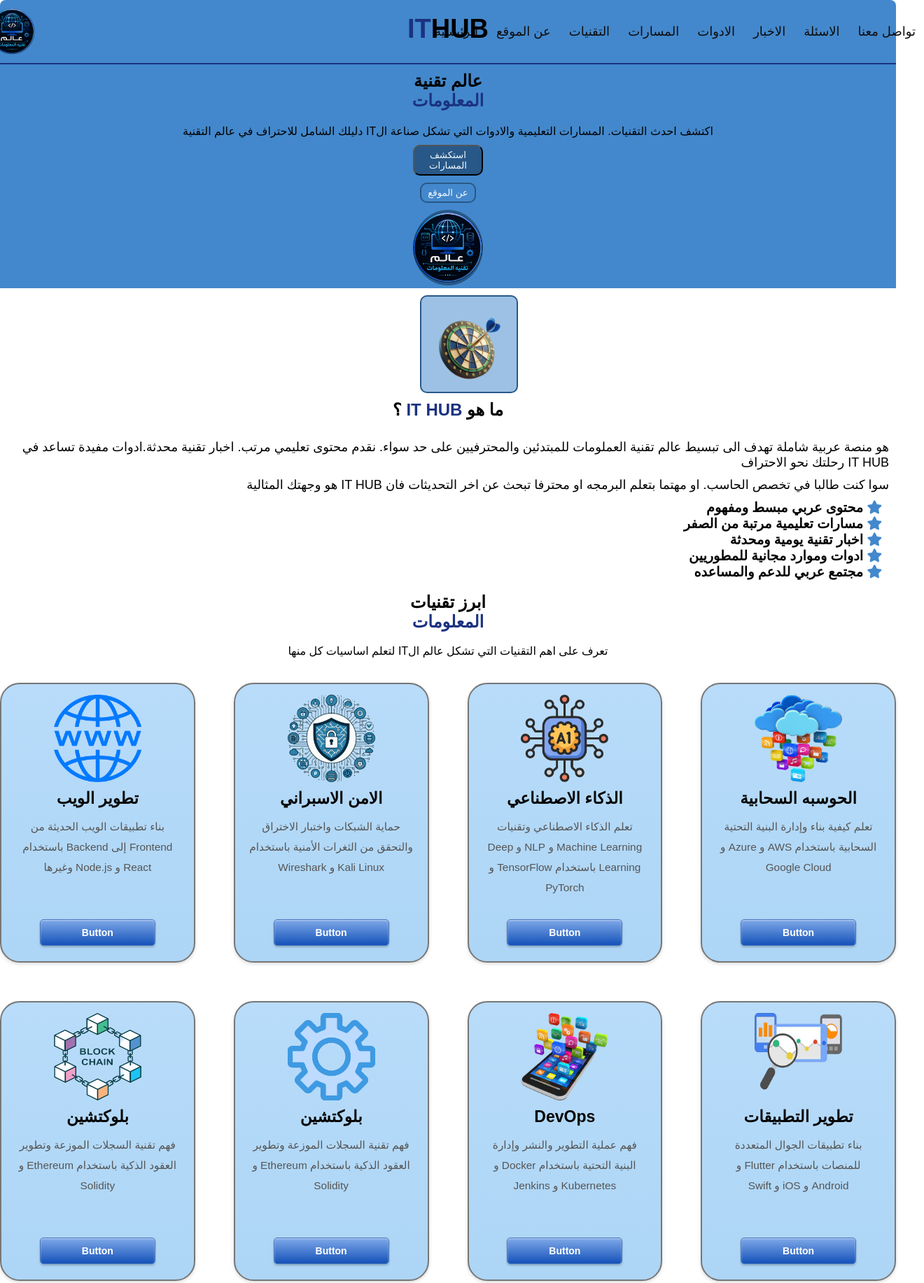
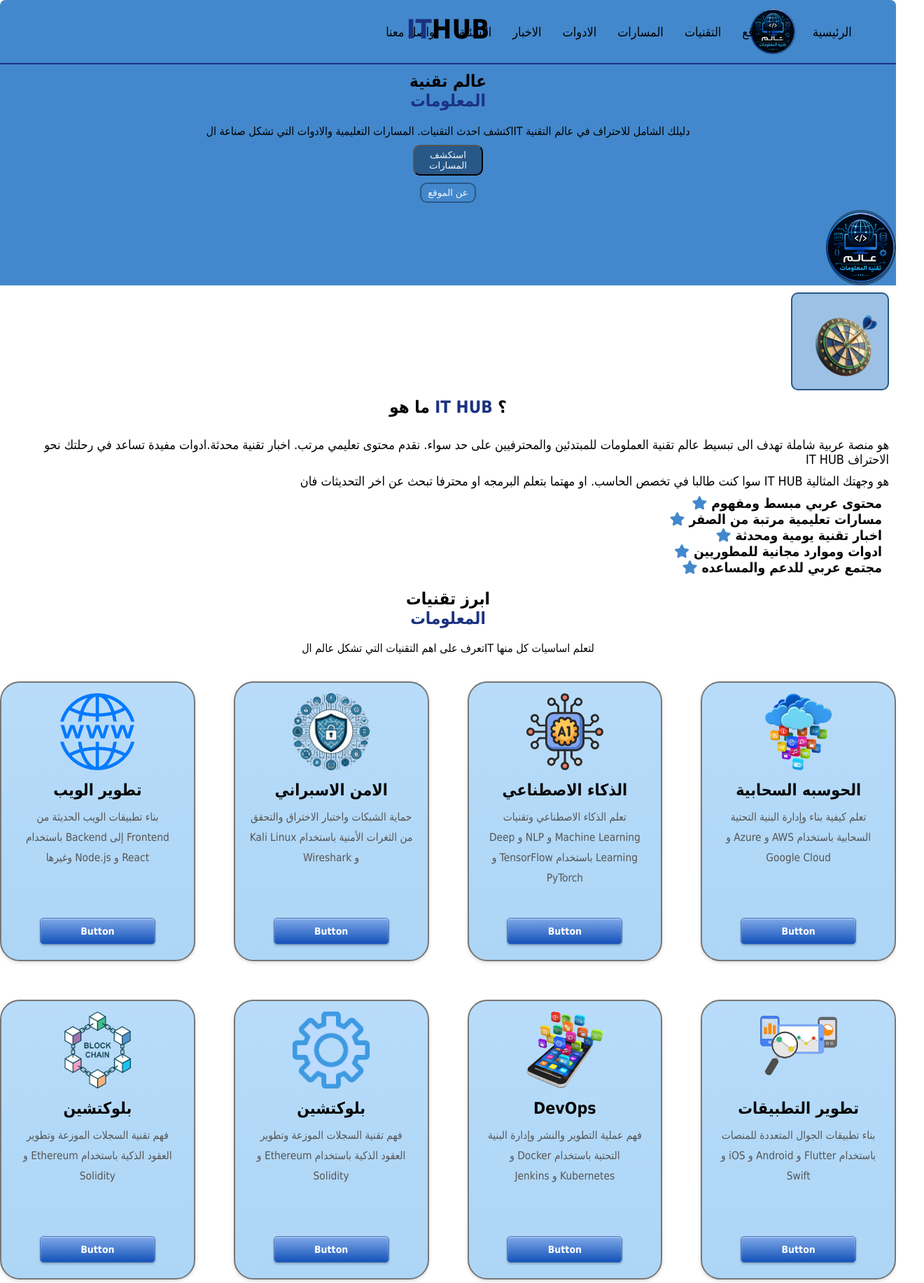
Before and after one commit to abdualaz/it, a plain HTML site: page index.html in a window 1280 px wide. Shown: the top 1834 px of the page at 70% size, 1320 px wide, since content can reach past the window. Drawn offline with Linux system fonts and the light colour scheme.

Commit message:
Update responsive.css

```diff
--- a/css/responsive.css
+++ b/css/responsive.css
@@ -308,3 +308,97 @@
         font-size: 18px;
     }
 }
+/* name=css/responsive.css */
+/* Global responsive helpers */
+* { box-sizing: border-box; }
+img, video, svg, iframe { max-width: 100%; height: auto; display: block; }
+html, body { margin: 0; padding: 0; font-family: "Tahoma", "Arial", sans-serif; direction: rtl; }
+
+/* Container */
+.container {
+  width: min(1200px, 94%);
+  margin: 0 auto;
+  padding: 0 16px;
+}
+
+/* Header: align logo and nav, allow hamburger on small screens */
+.header .container { display:flex; align-items:center; justify-content:space-between; gap:12px; }
+.header .logo { max-width: 140px; height: auto; }
+.header .links { display:flex; align-items:center; gap:10px; }
+.header .links ul { list-style:none; margin:0; padding:0; display:flex; gap:14px; align-items:center; }
+.header .links ul li a { text-decoration:none; color: inherit; padding:6px 8px; display:inline-block; }
+
+/* simple hamburger handling: assume .icon exists */
+.header .links .icon { display:none; cursor:pointer; width:34px; height:30px; flex-direction:column; justify-content:space-around; }
+.header .links .icon span { display:block; height:3px; background:#111; border-radius:2px; }
+
+/* Cards/grids: use auto-fit so columns collapse gracefully */
+.cards, .cardss, .cardsss, .card3 {
+  width: min(1280px, 96%);
+  margin: 0 auto;
+  display: grid;
+  grid-template-columns: repeat(auto-fit, minmax(220px, 1fr));
+  gap: 30px;
+  align-items: start;
+}
+
+/* Card base: avoid fixed heights, let content flow */
+.card, .card1, .card2, .card5 {
+  display:flex;
+  flex-direction:column;
+  align-items:center;
+  text-align:center;
+  padding: 18px;
+  border-radius: 18px;
+  min-height: unset;
+  box-shadow: 0 2px 8px rgba(0,0,0,0.08);
+}
+
+/* icons and headings */
+.card .icon { width: 110px; height: 110px; object-fit:contain; margin-bottom:10px; }
+.card h3 { margin:8px 0; font-size: clamp(18px, 2vw, 24px); }
+.card p { font-size: clamp(13px, 1.2vw, 16px); color:#444; line-height:1.6; }
+
+/* Buttons responsive: avoid fixed widths */
+.btn, .bttn {
+  display:inline-block;
+  padding: 10px 16px;
+  border-radius: 8px;
+  text-decoration:none;
+  color:#fff;
+  background: linear-gradient(180deg,#7fa8e8,#1452b9);
+  border: 1px solid rgba(75,118,187,0.6);
+  font-weight:700;
+  min-width: 110px;
+  text-align:center;
+}
+
+/* Footer/contact/form */
+#footer { padding: 30px 16px; background:#f7f7f7; }
+#footer .connect, #footer .form, #footer .foot, #footer .cont { max-width:1200px; margin: 10px auto; }
+#footer .connect, #footer .form { display:flex; flex-direction:column; gap:10px; align-items:center; }
+
+/* Make form inputs fluid */
+#footer input[type="text"], #footer input[type="email"], #footer textarea {
+  width: 100%;
+  max-width: 420px;
+  padding:8px 10px;
+  border-radius:8px;
+  border:1px solid #ccc;
+}
+
+/* Small-screen / responsive tweaks */
+@media (max-width: 900px) {
+  .header .links ul { display:none; }               /* hide full nav */
+  .header .links .icon { display:flex; }            /* show hamburger */
+  .cards, .cardss, .cardsss, .card3 { gap:20px; }
+  #footer { padding: 20px 12px; }
+}
+
+@media (max-width: 520px) {
+  .header .logo { max-width:110px; }
+  .cards, .cardss, .cardsss, .card3 { grid-template-columns: 1fr; gap:16px; }
+  .card .icon { width:90px; height:90px; }
+  .btn { min-width: 100px; padding:9px 12px; }
+  #footer .connect, #footer .form { width: 100%; padding: 0 12px; }
+}
```
